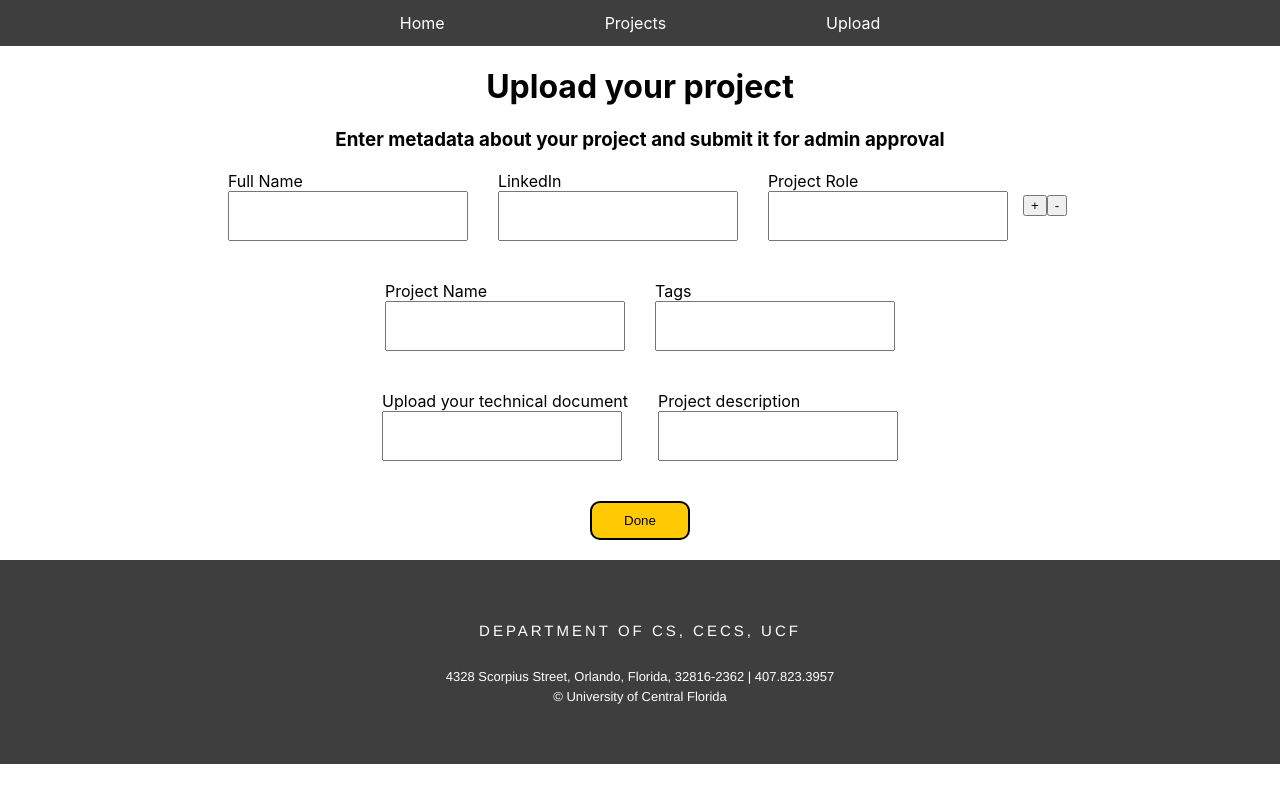
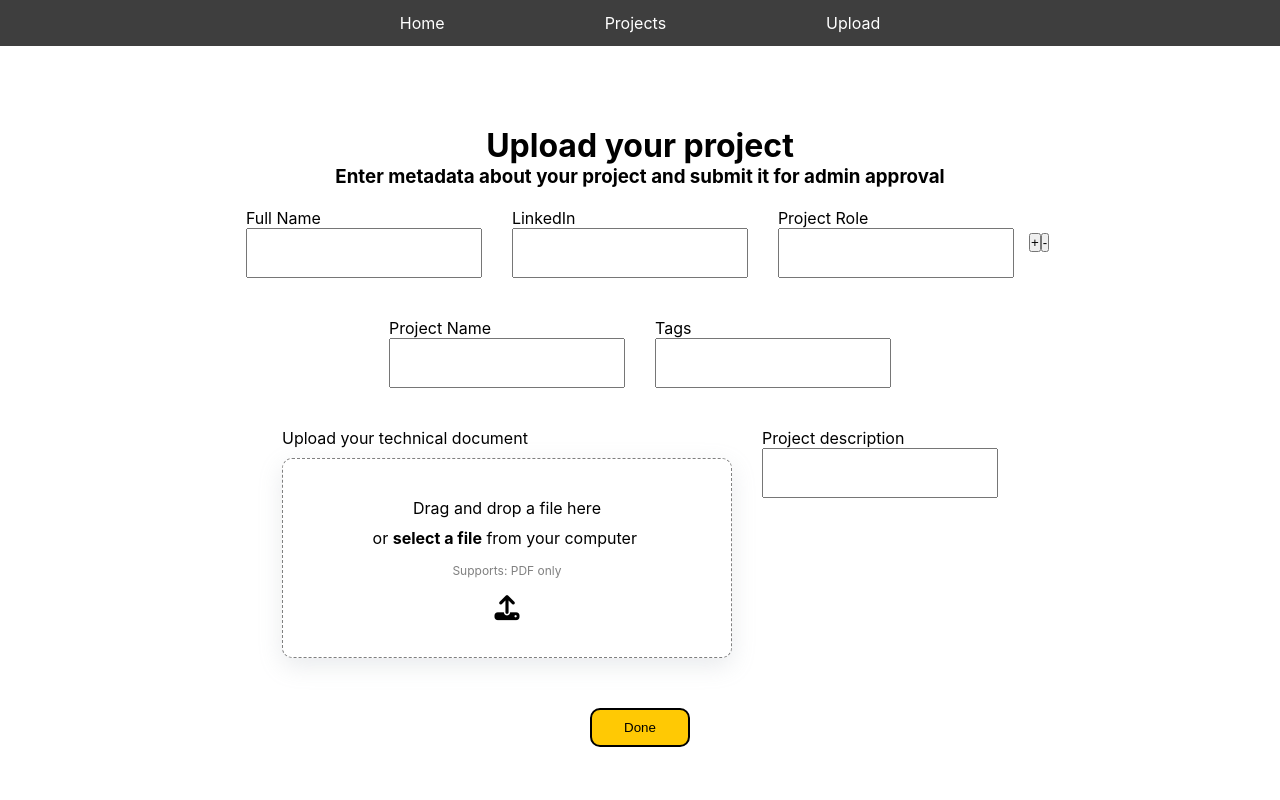
Before and after one commit to sopgeo/Senior-Design-Rising-Server-Project, a React (Create React App) app in the folder frontend/: page /upload in a window 1280 px wide. Shown: the top 800 px of the page. Built offline with nearby package versions, Linux system fonts and the light colour scheme.

Commit message:
drag area section aesthetics done (not functional)

```diff
--- a/frontend/src/components/Upload.js
+++ b/frontend/src/components/Upload.js
@@ -3,7 +3,8 @@ import "../css/Upload.css";
 
 function Upload() {
   return (
-    <div className="upload-page">
+      <div className="upload-page">
+        <link rel="stylesheet" href="https://cdnjs.cloudflare.com/ajax/libs/font-awesome/6.5.2/css/all.min.css" integrity="sha512-SnH5WK+bZxgPHs44uWIX+LLJAJ9/2PkPKZ5QiAj6Ta86w+fsb2TkcmfRyVX3pBnMFcV7oQPJkl9QevSCWr3W6A==" crossorigin="anonymous" referrerpolicy="no-referrer" />
         <div className="upload-header">
             <h1>Upload your project</h1>
             <h3>Enter metadata about your project and submit it for admin approval</h3>
@@ -52,9 +53,18 @@ function Upload() {
 
             <div className="line2">
                 <div className="tech-doc-field">
-                    <label id="tech-doc">Upload your technical document</label>
+                <label id="tech-doc">Upload your technical document</label>
                     <br/>
-                    <input type="text" id="upload-project-placeholder"/>
+                    <div className="drag-area">
+                        <span className="header">Drag and drop a file here</span>
+                        <span className="header">or <span class="button">select a file</span> <span className="header2"> from your computer </span> </span>
+                        <span class="support">Supports: PDF only</span>
+                        <div className="icon">
+                            <i class="fas fa-upload"></i>
+                            {/* <i class="fas fa-cloud-upload"></i> */}
+                        </div>
+                    </div>
+                    {/* <input type="file" id="myfile" name="myfile" multiple></input> */}
                 </div>
 
                 <div className="proj-desc-field">
--- a/frontend/src/css/Upload.css
+++ b/frontend/src/css/Upload.css
@@ -1,3 +1,67 @@
+* {
+    margin: 0;
+    padding: 0;
+    box-sizing: border-box;
+}
+
+
+.upload-page {
+    display: flex;
+    align-items: center;
+    justify-content: center;
+    flex-direction: column;
+    min-height: 100vh;
+}
+
+/* upload section */
+.tech-doc-field {
+    max-width: 800;
+    width: 100%;
+}
+
+.drag-area {
+    width: 450px;
+    height: 200px;
+    /* height: 200px; */
+
+    border-radius: 10px;
+    border-style: dashed;
+    border-width: 1.9px;
+    padding: 20px;
+    border-color: grey;
+    background: white;
+    box-shadow: rgba(147, 157, 165, 0.2) 0px 8px 24px;
+
+    display: flex;
+    align-items: center;
+    justify-content: center;
+    flex-direction: column;
+    margin: 10px auto;
+}
+
+.drag-area .icon {
+    font-size: 25px;
+}
+
+.drag-area .span {
+    white-space: pre;
+}
+
+.drag-area .header {
+    margin: 5px;
+    white-space: pre;
+}
+
+.drag-area .support {
+   font-size: 12px;
+   color: grey;
+   margin: 10px 0 15px 0;
+}
+
+.drag-area .button {
+    font-weight: 700;
+}
+
 #done-button {
     width: 100px;
     margin: 20px;
@@ -26,8 +90,6 @@
     margin: 10px 15px;
 }
 
-
-
 .line1 {
     margin: 10px;
     display: inline-flex;
```
